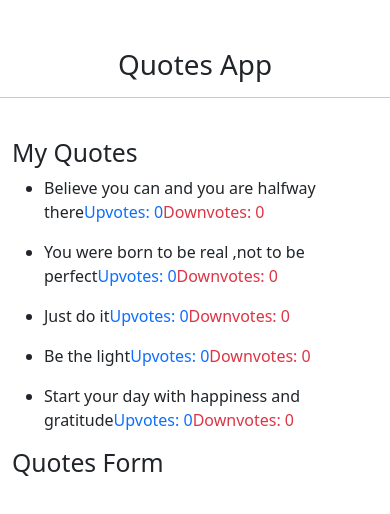
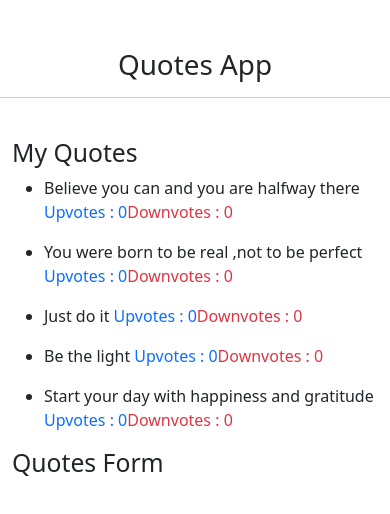
Before and after one commit to Fridah-kalee/Quotes, an Angular app: page / in a window 390 px wide. Shown: the top 514 px of the page. Built offline with nearby package versions, Linux system fonts and the light colour scheme.

Commit message:
making directive highlight responsive

```diff
--- a/src/app/highlight.directive.ts
+++ b/src/app/highlight.directive.ts
@@ -1,10 +1,12 @@
-import { Directive } from '@angular/core';
+import { Directive, ElementRef } from '@angular/core';
 
 @Directive({
   selector: '[appHighlight]'
 })
 export class HighlightDirective {
 
-  constructor() { }
+  constructor(private elem: ElementRef) {
+    elem.nativeElement.style.backgroundColor= 'lightblue'
+   }
 
 }
--- a/src/app/quote/quote.component.html
+++ b/src/app/quote/quote.component.html
@@ -4,9 +4,20 @@
     <div class="row mt-md-5 pt-4">
         <div class="col-md-8">
             <h2>My Quotes</h2>
-        <ul *ngFor="let quote of quotes">
-            <li>{{quote.quote}}<span class="text-primary">Upvotes: {{quote.upvotes}}</span><span class="text-danger">Downvotes: {{quote.downvotes}}</span></li>
-        </ul>
+        <ul *ngFor ="let quote of quotes">
+            <div *ngIf ="quote.upvotes==highest; then highlight else empty"></div>
+            <ng-template #highlight>
+                <li appHighlight>{{quote.quote}}
+                    <span class="text-primary"> Upvotes : {{quote.upvotes}}</span>
+                    <span class="text-danger"> Downvotes : {{quote.downvotes}}</span></li>
+                </ng-template>
+                <ng-template #empty>
+                    <li>{{quote.quote}}
+                        <span class="text-primary">Upvotes : {{quote.upvotes}}</span>
+                        <span class="text-danger">Downvotes : {{quote.downvotes}}</span></li>
+
+                </ng-template>
+            </ul>
 
         </div>
         <div class="col-md-4">
```
